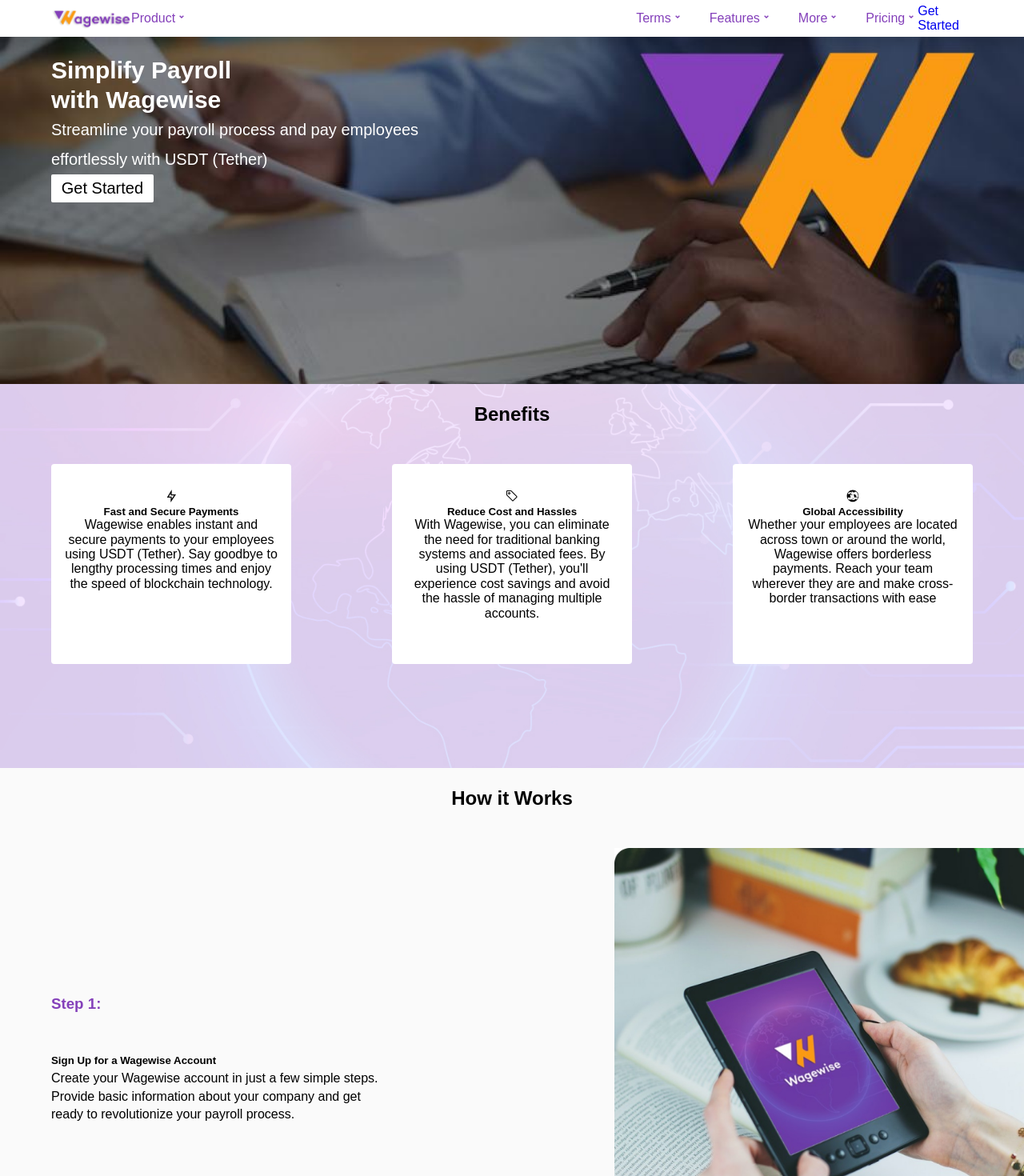
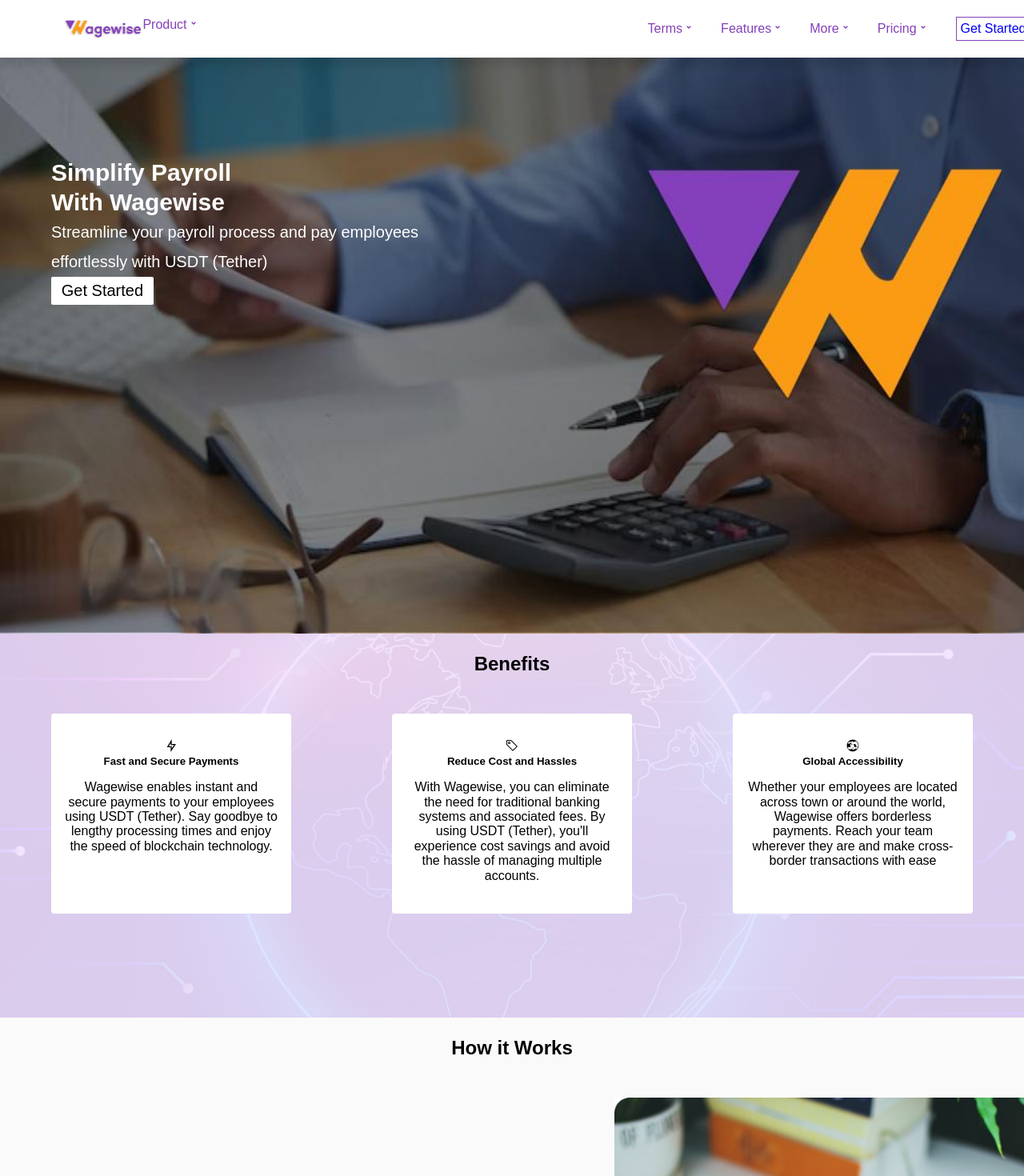
Before and after one commit to learnable-2022/PS-9-FE, a React (Create React App) app: page / in a window 1280 px wide. Shown: the top 1470 px of the page at 80% size. Built offline with nearby package versions, Linux system fonts and the light colour scheme; a web font is replaced by a local one.

Commit message:
final product

```diff
--- a/src/dashboard/components/addEmployee.js
+++ b/src/dashboard/components/addEmployee.js
@@ -167,7 +167,9 @@
       <p className={styles.warning}> {warning} </p>
       <div className={styles.form_container}>
         {isLoading ? (
-          <BeatLoader color="#8440ba" />
+          <div classname={styles.loadder}>
+            <BeatLoader color="#8440ba" />
+          </div>
         ) : (
           <form className={styles.form} onSubmit={handleSubmit}>
             <div className={styles.employee_img}>
--- a/src/dashboard/components/addEmployee.module.scss
+++ b/src/dashboard/components/addEmployee.module.scss
@@ -7,7 +7,13 @@
 
 .warning {
   margin-top: 1rem;
+  text-align: center;
   color: red;
+}
+.loadder {
+  display: flex;
+  justify-content: center;
+  align-items: center;
 }
 .addContainer {
   margin-top: 0.5rem;
--- a/src/signIn/component/SignIn.css
+++ b/src/signIn/component/SignIn.css
@@ -17,6 +17,7 @@
   align-items: center;
   justify-content: center;
   margin-top: 0;
+  text-align: center;
 }
 .signIn-form > label {
   color: white;
@@ -36,6 +37,7 @@
   background-color: #ffffff;
   cursor: pointer;
   transition: all 0.5s ease;
+  text-align: center;
 }
 
 .signIn-btn:hover {
--- a/src/signIn/landingpage/LandingPage.js
+++ b/src/signIn/landingpage/LandingPage.js
@@ -69,10 +69,14 @@
                     <RiArrowDropDownLine />
                   </i>
                 </li>
+                <li className="getstartedlink">
+                  <a>
+                    {" "}
+                    <Link to="/getstarted"> Get Started</Link>
+                  </a>
+                </li>
               </ul>
             </nav>
-
-            <Link to="/getstarted"> Get Started</Link>
 
             <div className="mobile-nav" onClick={showNav}>
               {close ? <RiCloseLine /> : <FiMenu />}
@@ -86,7 +90,7 @@
         <div className="container">
           <h2 className="headBold">
             Simplify Payroll <br />
-            with Wagewise
+            With Wagewise
           </h2>
           <p>
             Streamline your payroll process and pay employees <br />
--- a/src/signIn/landingpage/landing.css
+++ b/src/signIn/landingpage/landing.css
@@ -18,6 +18,7 @@
   width: 100%;
   z-index: 100;
   box-shadow: -5px 10px 10px rgba(0, 0, 0, 0.1);
+  padding: 1rem;
 }
 .nav-con {
   display: flex;
@@ -35,11 +36,20 @@
   justify-content: center;
   align-items: center;
   color: #8440ba;
+  cursor: pointer;
 }
 .nav2 {
   display: flex;
   gap: 2rem;
+  cursor: pointer;
 }
+.getstartedlink {
+  margin-left: 1px;
+  border: 1px solid #8440ba;
+  width: 7rem;
+  padding: 5px;
+}
+
 .mobile-nav {
   display: none;
 }
@@ -52,7 +62,7 @@
 
 .headBold {
   font-weight: bolder;
-  margin-top: 2rem;
+  margin-top: 10rem;
 }
 .btn-nav {
   border: 1px solid #8440ba;
@@ -64,7 +74,7 @@
   filter: drop-shadow(1px 1px 2px #8440ba);
 }
 .body {
-  height: 60vh;
+  height: 99vh;
   background-position: center;
   background-size: cover;
   color: white;
@@ -105,6 +115,10 @@
   padding: 1rem;
   padding-top: 2rem;
 }
+
+.card p {
+  margin-top: 1rem;
+}
 .card:hover {
   animation: slide 2s ease-in-out 0.5s infinite alternate;
 }
@@ -134,6 +148,14 @@
   color: #8440ba;
   padding-bottom: 3rem;
   font-weight: 900;
+  font-size: 25px;
+}
+.works-text h5 {
+  font-size: 18px;
+}
+.works-text p {
+  font-size: 18px;
+  margin-top: 10px;
 }
 .works-text:nth-child(2) {
   padding-left: 0;
```
